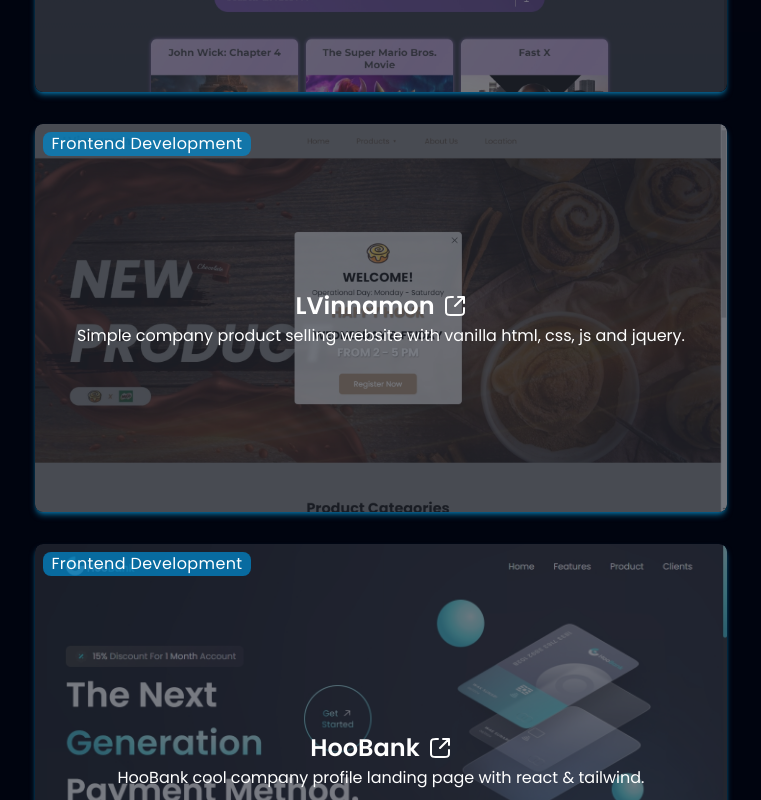
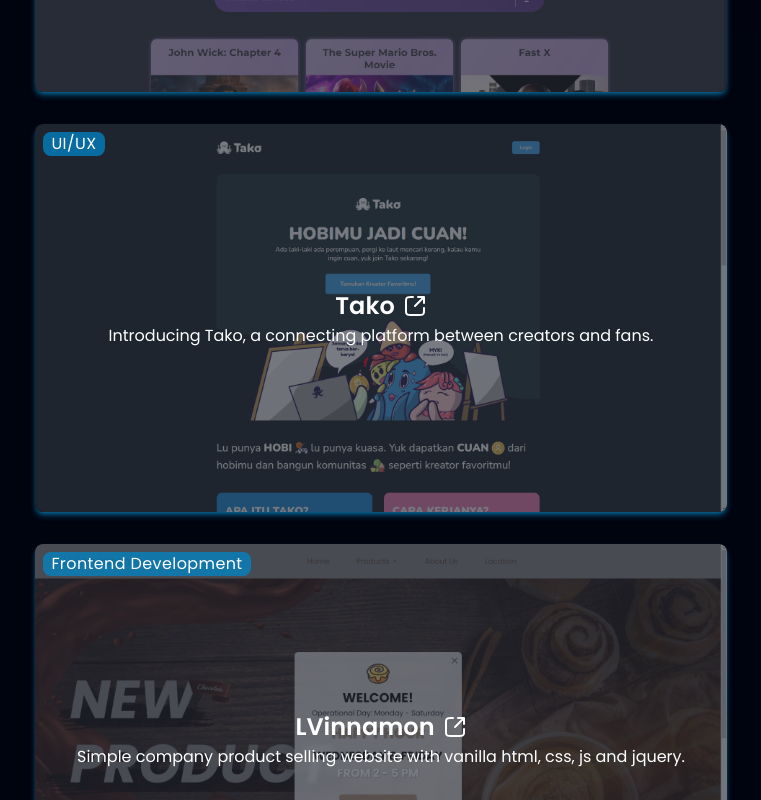
Before and after one commit to dckysss/portfolio, a React (Vite) app: page / in a window 1280 px wide. Shown: the part 1680-2480 px from the top of the page, without its empty margins (259-1020 px from the left). Built offline with nearby package versions, Linux system fonts and the light colour scheme.

Commit message:
add new project

```diff
--- a/src/assets/index.js
+++ b/src/assets/index.js
@@ -17,6 +17,7 @@ import movieSearch from "./movieSearch.jpeg"
 import lvinnamon from "./LVinnamon.jpeg"
 import hoobank from "./hoobank.jpeg"
 import manage from "./manage.png"
+import tako from "./Tako.jpeg"
 
 export {
   card,
@@ -38,4 +39,5 @@ export {
   lvinnamon,
   hoobank,
   manage,
+  tako,
 };
--- a/src/constants/index.js
+++ b/src/constants/index.js
@@ -1,4 +1,4 @@
-import { github, linkedin, css, react, html, js, tailwind, vite, figma, lvinnamon, movieSearch, hoobank, manage  } from "../assets";
+import { github, linkedin, css, react, html, js, tailwind, vite, figma, lvinnamon, movieSearch, hoobank, manage, tako  } from "../assets";
 
 export const navLinks = [
   {
@@ -91,6 +91,14 @@ export const projects = [
   },
   {
     id: "project-2",
+    name: "Tako",
+    type: "UI/UX",
+    desc: "Introducing Tako, a connecting platform between creators and fans.",
+    img: tako,
+    link: "https://tako.id/",
+  },
+  {
+    id: "project-3",
     name: "LVinnamon",
     type: "Frontend Development",
     desc: "Simple company product selling website with vanilla html, css, js and jquery.",
@@ -98,7 +106,7 @@ export const projects = [
     link: "https://lvinnamon.netlify.app/",
   },
   {
-    id: "project-3",
+    id: "project-4",
     name: "HooBank",
     type: "Frontend Development",
     desc: "HooBank cool company profile landing page with react & tailwind.",
@@ -106,7 +114,7 @@ export const projects = [
     link: "https://hoobank4.netlify.app/",
   },
   {
-    id: "project-4",
+    id: "project-5",
     name: "manage",
     type: "Frontend Development",
     desc: "Frontend Mentor manage company profile landing page with tailwind & jquery.",
```
Also changed, not shown: src/assets/Tako.jpeg (added).
